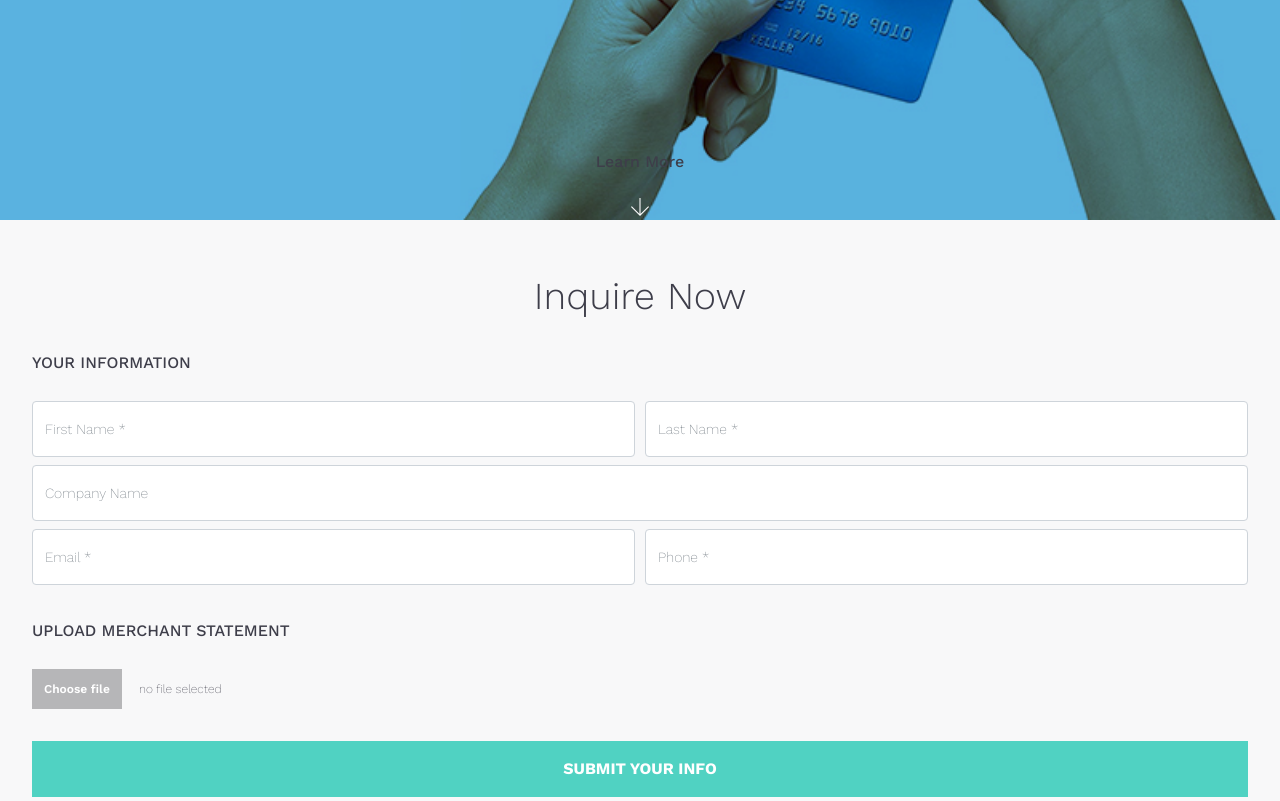
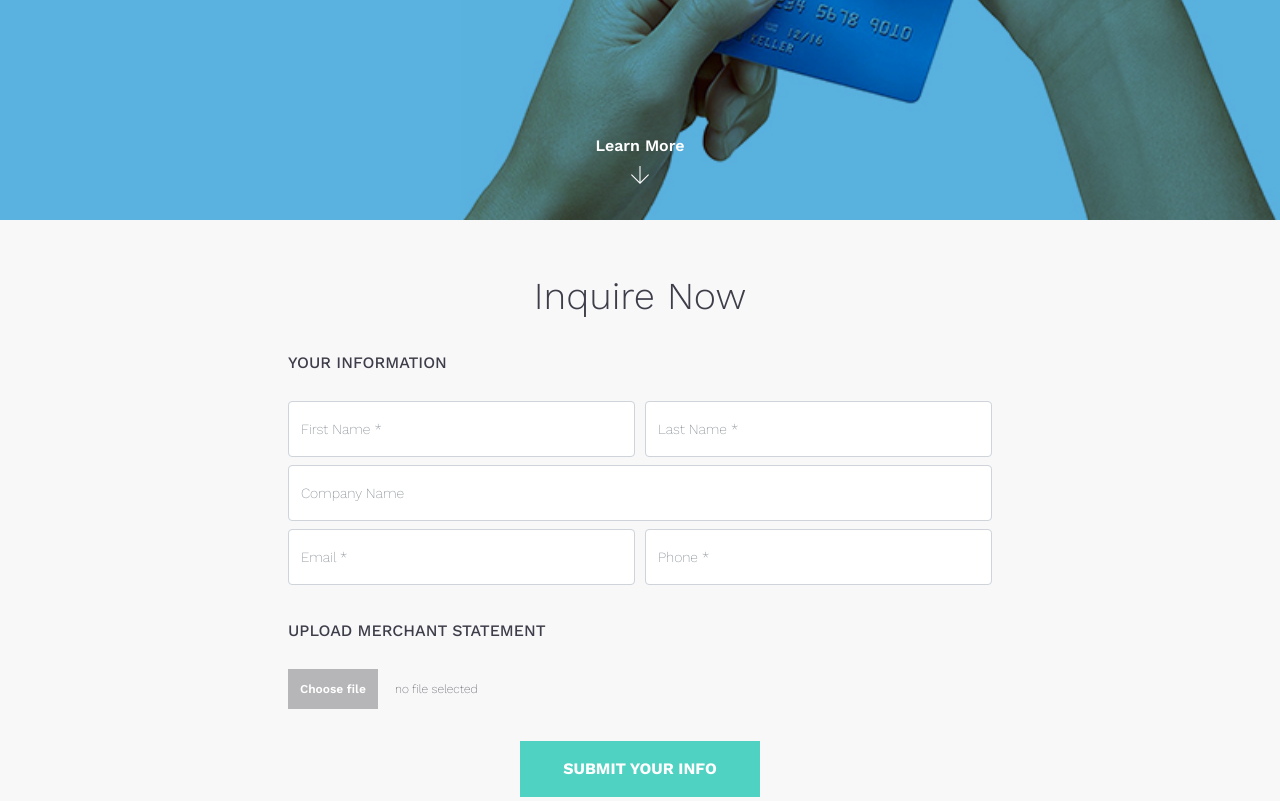
Before and after one commit to shyuks/chopfees, a website: page public/index.html in a window 1280 px wide. Shown: the part 580-1381 px from the top of the page. Drawn offline with nearby package versions, Linux system fonts and the light colour scheme.

Commit message:
Add call to action formatting, update sizing of inquiry form for desktop

```diff
--- a/public/css/main.css
+++ b/public/css/main.css
@@ -499,7 +499,15 @@ a:hover {
 }
 
 .callToAction {
-    display: none
+    display: none;
+    font-size: 16px;
+    font-weight: 600;
+    color: #ffffff;
+    padding-bottom: 2em
+}
+
+.callToAction p {
+    margin: 0
 }
 
 @media (min-width: 768px) {
@@ -516,6 +524,13 @@ a:hover {
 .inquiry {
     padding: 3em 0em;
     text-align: center
+}
+
+@media (min-width: 1024px) {
+    .inquiry {
+        width: 60%;
+        margin: 0 auto
+    }
 }
 
 .inquiry h1 {
@@ -605,6 +620,17 @@ a:hover {
     font-weight: 700;
     height: 3.5em;
     border-radius: 0;
+}
+
+@media (min-width: 768px) {
+    .submitButtonBox {
+        width: 100%
+    }
+
+    .submitButtonBox .btn {
+        width: 15em;
+        margin: 0 auto
+    }
 }
 
 /* Info Section */
--- a/public/index.html
+++ b/public/index.html
@@ -109,7 +109,9 @@
                                 </div>
                             </div>
 
-                            <button type="submit" class="btn btn-primary btn-block form-btn">SUBMIT YOUR INFO</button>
+                            <div class="submitButtonBox">
+                                <button type="submit" class="btn btn-primary btn-block form-btn">SUBMIT YOUR INFO</button>
+                            </div>
                         </form>
                     </div>
                 </div>
```
